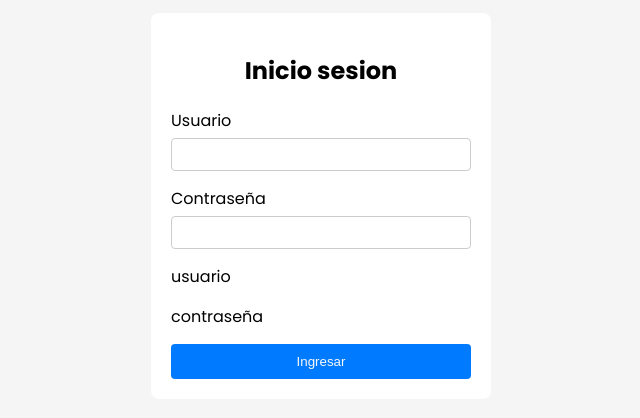
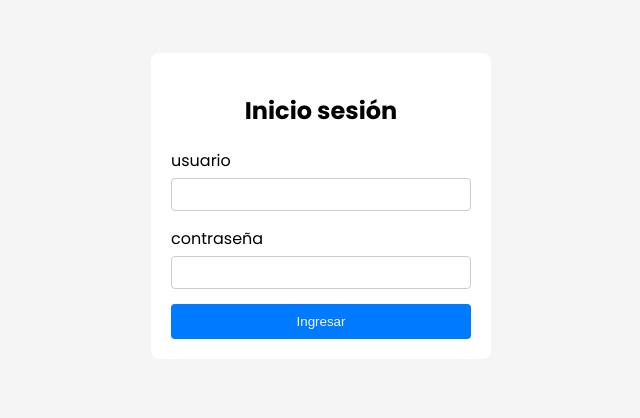
Before and after one commit to medfriend/analytics-angular, an Angular app: page /login in a window 1280 px wide. Shown: the part 202-620 px from the top of the page, without its empty margins (319-959 px from the left). Built offline with nearby package versions, Linux system fonts and the light colour scheme.

Commit message:
feature/create the first form component

```diff
--- a/src/app/login/login.component.html
+++ b/src/app/login/login.component.html
@@ -1,29 +1,16 @@
 <div class="flex items-center justify-center login-container">
   <div class="login-form">
-      <h2 class="text-center">Inicio sesion</h2>
-      <form [formGroup]="loginForm" (ngSubmit)="onSubmit()" >
-        <div class="form-group">
-          <label for="username">Usuario</label>
+    <h2 class="text-center">Inicio sesión</h2>
+    <form [formGroup]="loginForm" (ngSubmit)="onSubmit()">
+      <div class="form-group" *ngFor="let input of inputs">
+        <label [for]="input.formControlName">{{ input.label }}</label>
         <input
-            type="text"
-            id="username"
-            formControlName="username"
+          [type]="input.type"
+          [id]="input.formControlName"
           class="form-control"
-            placeholder=""
+          [formControlName]="input.formControlName"
+          [placeholder]="input.placeholder"
         >
-        </div>
-        <div class="form-group">
-          <label for="password">Contraseña</label>
-          <input
-            type="password"
-            id="password"
-            formControlName="password"
-            class="form-control"
-            placeholder=""
-            >
-        </div>
-        <div class="form-group" *ngFor="let input of inputs">
-          <label [for]="input.label">{{ input.label }}</label>
       </div>
       <button type="submit" class="btn btn-primary btn-block">Ingresar</button>
     </form>
--- a/src/app/login/login.component.ts
+++ b/src/app/login/login.component.ts
@@ -5,8 +5,8 @@ import { CommonModule } from '@angular/common';
 type inputInfo = {
   label: string,
   labelFor: string,
-  inputType: string,
-  forControllerName: string,
+  type: string,
+  formControlName: string,
   placeholder: string,
 }
 
@@ -27,16 +27,16 @@ export class LoginComponent implements OnInit {
   inputs: inputInfo[] = [
     {
       label: 'usuario',
-      inputType: 'text',
+      type: 'text',
       labelFor: 'username',
-      forControllerName: 'username',
+      formControlName: 'username',
       placeholder: ''
     },
     {
       label: 'contraseña',
-      inputType: 'password',
+      type: 'password',
       labelFor: 'password',
-      forControllerName: 'password',
+      formControlName: 'password',
       placeholder: ''
     }
   ]
```
Lines whose indentation alone changed are shown as unchanged.
